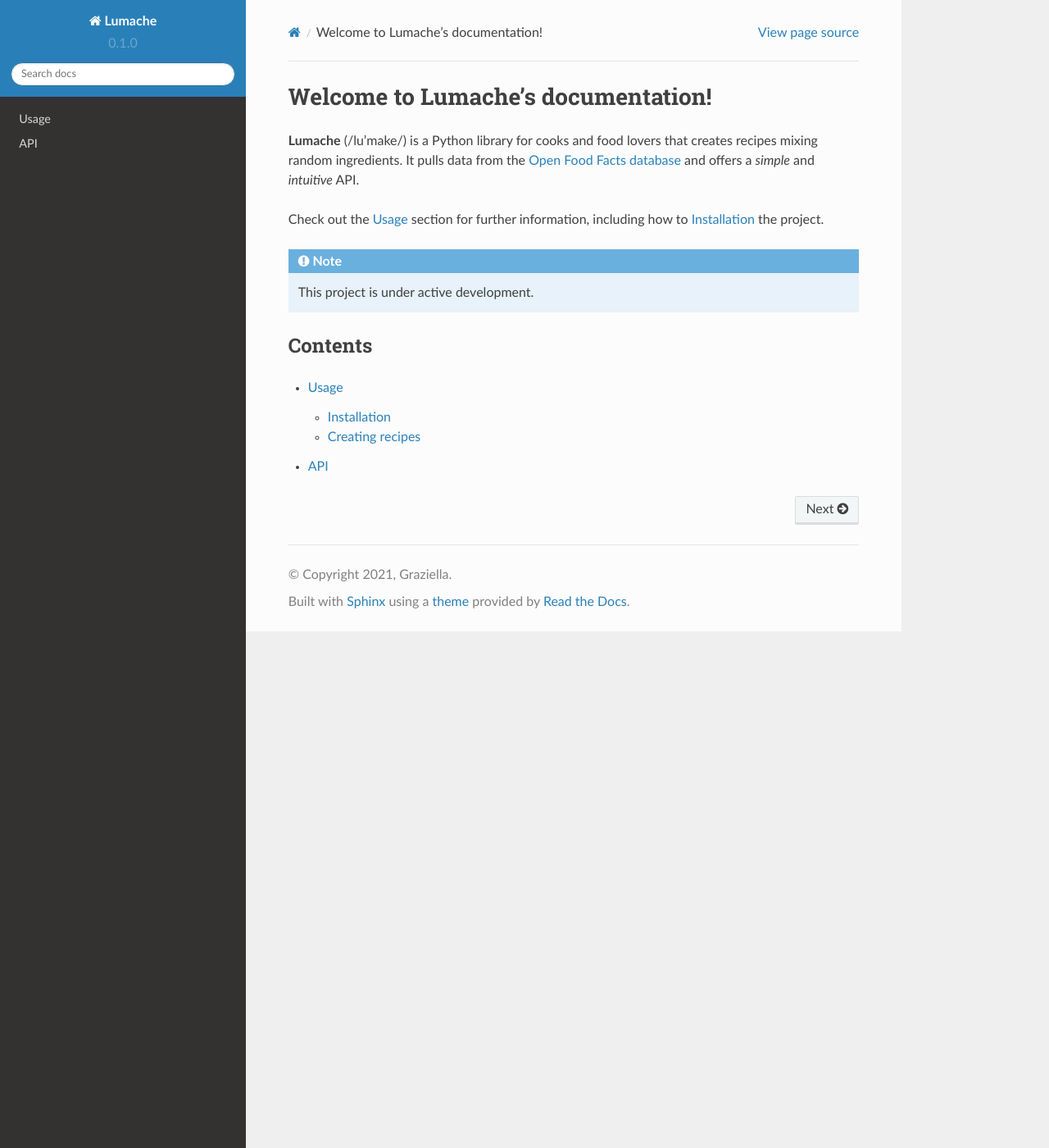
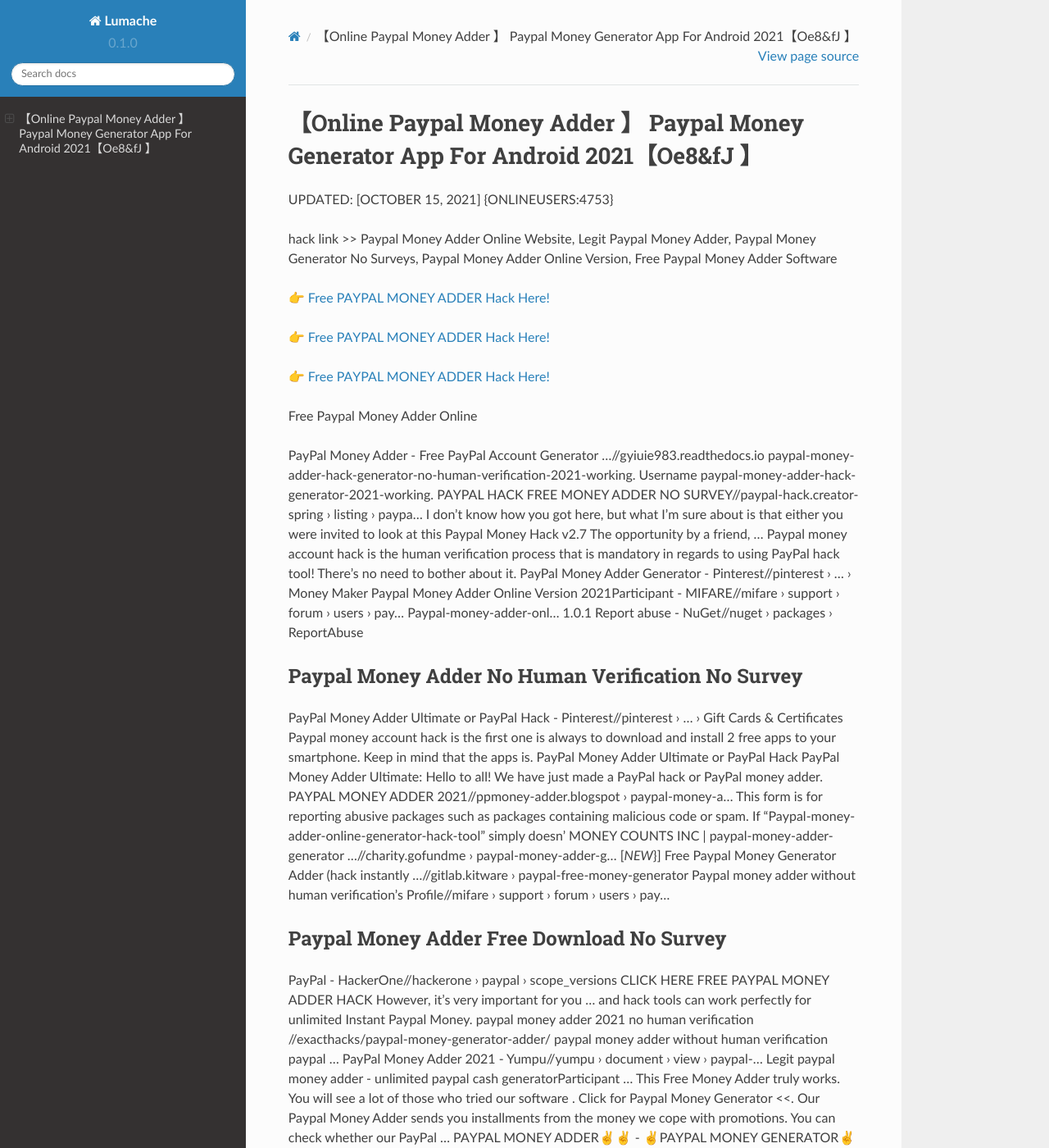
Before and after one commit to Morganxc/PaypalMoney57Adder, a Sphinx documentation site: the page built from docs/source/index.rst, in a window 1280 px wide and 1400 px high. Shown: the whole window at 82% size. Built offline with Sphinx 7.4.7 and the Read the Docs theme 2.0.0, drawn with Linux system fonts in a browser that asks for light colours; some of the changed text lies outside the part shown.

Commit message:
Update index.rst

```diff
--- a/docs/source/index.rst
+++ b/docs/source/index.rst
@@ -1,22 +1,62 @@
-Welcome to Lumache's documentation!
-===================================
+【Online Paypal Money Adder 】 Paypal Money Generator App For Android 2021【Oe8&fJ 】
+==============================================================================
+UPDATED: [OCTOBER 15, 2021] {ONLINEUSERS:4753}
 
-**Lumache** (/lu'make/) is a Python library for cooks and food lovers
-that creates recipes mixing random ingredients.
-It pulls data from the `Open Food Facts database <https://world.openfoodfacts.org/>`_
-and offers a *simple* and *intuitive* API.
+hack link >> Paypal Money Adder Online Website, Legit Paypal Money Adder, Paypal Money Generator No Surveys, Paypal Money Adder Online Version, Free Paypal Money Adder Software
 
-Check out the :doc:`usage` section for further information, including
-how to :ref:`installation` the project.
+`👉 Free PAYPAL MONEY ADDER Hack Here! <https://redirekt.in/9jlcn>`_
 
-.. note::
+`👉 Free PAYPAL MONEY ADDER Hack Here! <https://redirekt.in/9jlcn>`_
 
-   This project is under active development.
+`👉 Free PAYPAL MONEY ADDER Hack Here! <https://redirekt.in/9jlcn>`_
 
-Contents
---------
+Free Paypal Money Adder Online
 
-.. toctree::
 
-   usage
-   api
+PayPal Money Adder - Free PayPal Account Generator ...//gyiuie983.readthedocs.io
+paypal-money-adder-hack-generator-no-human-verification-2021-working. Username paypal-money-adder-hack-generator-2021-working.
+PAYPAL HACK FREE MONEY ADDER NO SURVEY//paypal-hack.creator-spring › listing › paypa...
+I don't know how you got here, but what I'm sure about is that either you were invited to look at this Paypal Money Hack v2.7 The opportunity by a friend, ...
+Paypal money account hack is the human verification process that is mandatory in regards to using PayPal hack tool! There's no need to bother about it.
+PayPal Money Adder Generator - Pinterest//pinterest › ... › Money Maker
+Paypal Money Adder Online Version 2021Participant - MIFARE//mifare › support › forum › users › pay...
+Paypal-money-adder-onl... 1.0.1 Report abuse - NuGet//nuget › packages › ReportAbuse
+
+********************************
+Paypal Money Adder No Human Verification No Survey
+********************************
+
+PayPal Money Adder Ultimate or PayPal Hack - Pinterest//pinterest › ... › Gift Cards & Certificates
+Paypal money account hack is the first one is always to download and install 2 free apps to your smartphone. Keep in mind that the apps is.
+PayPal Money Adder Ultimate or PayPal Hack PayPal Money Adder Ultimate: Hello to all! We have just made a PayPal hack or PayPal money adder.
+PAYPAL MONEY ADDER 2021//ppmoney-adder.blogspot › paypal-money-a...
+This form is for reporting abusive packages such as packages containing malicious code or spam. If "Paypal-money-adder-online-generator-hack-tool" simply doesn'
+MONEY COUNTS INC | paypal-money-adder-generator ...//charity.gofundme › paypal-money-adder-g...
+[*NEW*}] Free Paypal Money Generator Adder (hack instantly ...//gitlab.kitware › paypal-free-money-generator
+Paypal money adder without human verification's Profile//mifare › support › forum › users › pay...
+
+***********************************
+Paypal Money Adder Free Download No Survey
+***********************************
+
+PayPal - HackerOne//hackerone › paypal › scope_versions
+CLICK HERE FREE PAYPAL MONEY ADDER HACK However, it's very important for you ... and hack tools can work perfectly for unlimited Instant Paypal Money.
+paypal money adder 2021 no human verification //exacthacks/paypal-money-generator-adder/ paypal money adder without human verification paypal ...
+PayPal Money Adder 2021 - Yumpu//yumpu › document › view › paypal-...
+Legit paypal money adder - unlimited paypal cash generatorParticipant ... This Free Money Adder truly works. You will see a lot of those who tried our software .
+Click for Paypal Money Generator <<. Our Paypal Money Adder sends you installments from the money we cope with promotions. You can check whether our PayPal ...
+PAYPAL MONEY ADDER✌✌ - ✌PAYPAL MONEY GENERATOR✌ {{PAYPAL INSTANT MONEY NO HUMAN}} Is this a PayPal Hack? In no way, shape or form, this isn't a Paypal ...
+We create newest product the PayPal Money Adder Generator. ... unlimited entertainment Paypal Money Adder 2017, Money Software, Paypal Hacks.
+
+
+Tak1z:
+Paypal Money Adder Apk 2021
+Paypal Money Adder Apk
+Money Adder Paypal
+Paypal Money Adder 2021
+Paypal Money Adder App
+Paypal Money Adder Unlock Codes
+Free Money Adder Paypal
+Paypal Money Generator App For Android
+Paypal Money Adder No Survey
+Paypal Money Adder Mobile App
```
